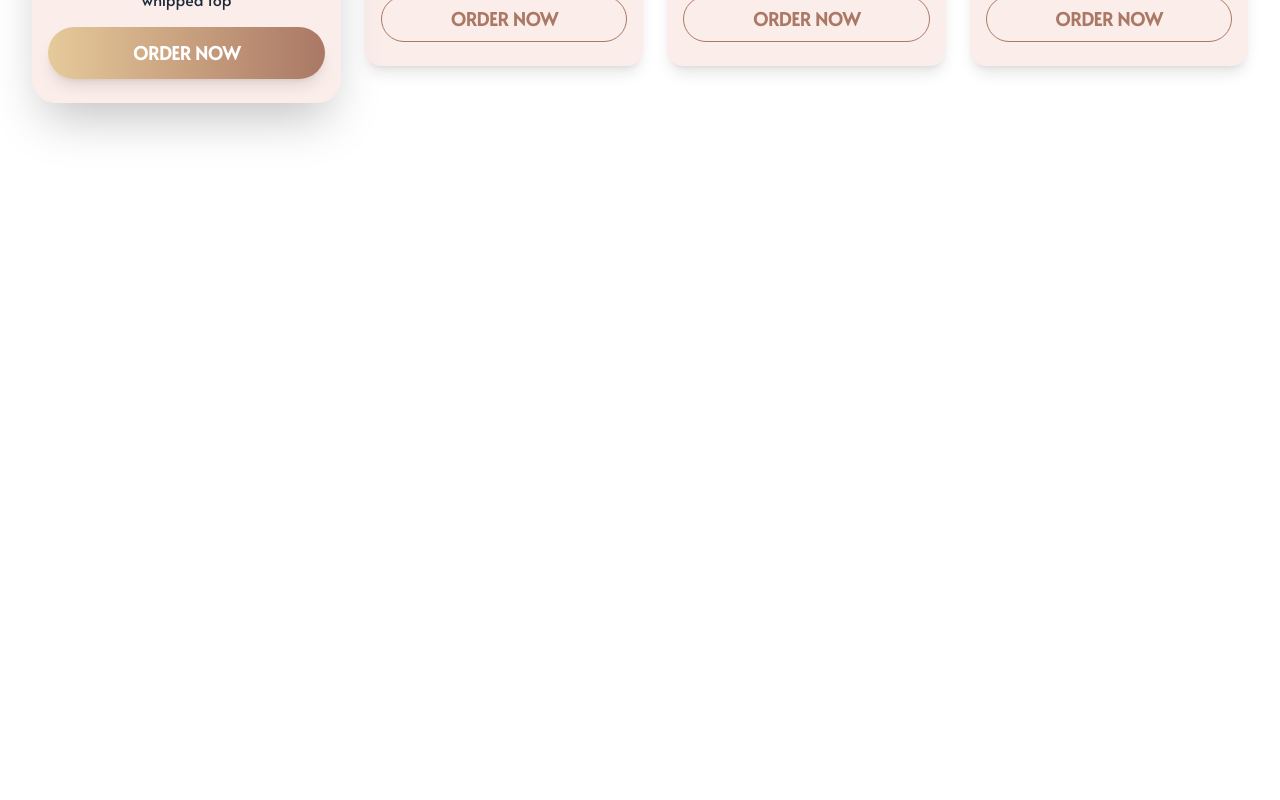
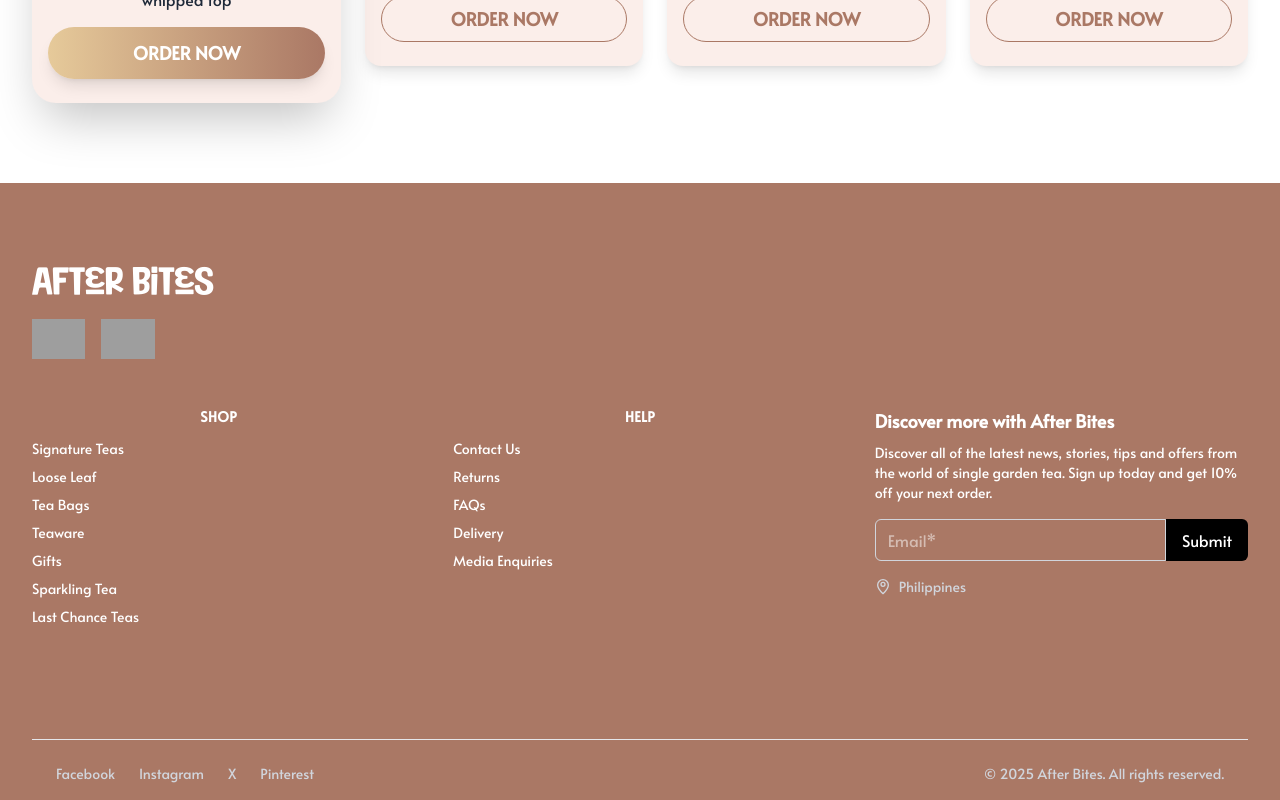
Before and after one commit to itscheche/after-bites, a Next.js app: page / in a window 1280 px wide. Shown: the part 1782-2582 px from the top of the page. Before the commit the page ends 1965 px from the top, so only its background shows below. Built offline with nearby package versions, Linux system fonts and the light colour scheme; grey boxes are pictures that could not be loaded; a web font is replaced by a local one.

Commit message:
added footer contents and modified components in banner and header

```diff
--- a/src/app/components/Banner.tsx
+++ b/src/app/components/Banner.tsx
@@ -1,5 +1,5 @@
 "use client";
-import React, { useEffect, useState, useCallback } from "react";
+import React, { useState, useCallback } from "react";
 import EmblaCarousel from "./EmblaCarousel";
 import "./../css/embla.css";
 import "./../css/sandbox.css";
--- a/src/app/components/Footer.tsx
+++ b/src/app/components/Footer.tsx
@@ -0,0 +1,222 @@
+"use client";
+
+import { useState } from "react";
+import { ChevronDown, ChevronUp } from "lucide-react";
+import Container from "./Container";
+
+export const Footer = () => {
+  const [openSection, setOpenSection] = useState<string | null>(null);
+
+  const toggleSection = (section: string) => {
+    setOpenSection(openSection === section ? null : section);
+  };
+
+  return (
+    <footer className="bg-tertiary text-white font-sans">
+      <Container>
+        <div className="py-20 flex flex-col gap-12">
+          {/* Logo + Awards */}
+          <div>
+            <h2 className="text-4xl font-bakery-goods mb-4">After Bites</h2>
+            <div className="flex gap-4">
+              <img src="/awards/ecovadis.png" alt="EcoVadis" className="h-10" />
+              <img
+                src="/awards/greattaste.png"
+                alt="Great Taste"
+                className="h-10"
+              />
+            </div>
+          </div>
+
+          {/* Links + Newsletter */}
+          <div className="grid grid-cols-1 md:grid-cols-3 gap-12 w-full">
+            {/* Shop Links */}
+            <div>
+              <button
+                className="w-full flex justify-between items-center md:block md:cursor-default"
+                onClick={() => toggleSection("shop")}
+              >
+                <h3 className="text-sm font-semibold uppercase tracking-wide">
+                  Shop
+                </h3>
+                <span className="md:hidden">
+                  {openSection === "shop" ? (
+                    <ChevronUp size={18} />
+                  ) : (
+                    <ChevronDown size={18} />
+                  )}
+                </span>
+              </button>
+
+              <ul
+                className={`overflow-hidden transition-all duration-300 space-y-2 text-sm mt-3 ${
+                  openSection === "shop" ? "max-h-60" : "max-h-0 md:max-h-none"
+                } md:space-y-2`}
+              >
+                <li>
+                  <a href="#" className="hover:underline">
+                    Signature Teas
+                  </a>
+                </li>
+                <li>
+                  <a href="#" className="hover:underline">
+                    Loose Leaf
+                  </a>
+                </li>
+                <li>
+                  <a href="#" className="hover:underline">
+                    Tea Bags
+                  </a>
+                </li>
+                <li>
+                  <a href="#" className="hover:underline">
+                    Teaware
+                  </a>
+                </li>
+                <li>
+                  <a href="#" className="hover:underline">
+                    Gifts
+                  </a>
+                </li>
+                <li>
+                  <a href="#" className="hover:underline">
+                    Sparkling Tea
+                  </a>
+                </li>
+                <li>
+                  <a href="#" className="hover:underline">
+                    Last Chance Teas
+                  </a>
+                </li>
+              </ul>
+            </div>
+
+            {/* Help Links */}
+            <div>
+              <button
+                className="w-full flex justify-between items-center md:block md:cursor-default"
+                onClick={() => toggleSection("help")}
+              >
+                <h3 className="text-sm font-semibold uppercase tracking-wide">
+                  Help
+                </h3>
+                <span className="md:hidden">
+                  {openSection === "help" ? (
+                    <ChevronUp size={18} />
+                  ) : (
+                    <ChevronDown size={18} />
+                  )}
+                </span>
+              </button>
+
+              <ul
+                className={`overflow-hidden transition-all duration-300 space-y-2 text-sm mt-3 ${
+                  openSection === "help" ? "max-h-40" : "max-h-0 md:max-h-none"
+                } md:space-y-2`}
+              >
+                <li>
+                  <a href="#" className="hover:underline">
+                    Contact Us
+                  </a>
+                </li>
+                <li>
+                  <a href="#" className="hover:underline">
+                    Returns
+                  </a>
+                </li>
+                <li>
+                  <a href="#" className="hover:underline">
+                    FAQs
+                  </a>
+                </li>
+                <li>
+                  <a href="#" className="hover:underline">
+                    Delivery
+                  </a>
+                </li>
+                <li>
+                  <a href="#" className="hover:underline">
+                    Media Enquiries
+                  </a>
+                </li>
+              </ul>
+            </div>
+
+            {/* Newsletter */}
+            <div>
+              <h3 className="text-lg font-semibold mb-2">
+                Discover more with After Bites
+              </h3>
+              <p className="text-sm mb-4">
+                Discover all of the latest news, stories, tips and offers from
+                the world of single garden tea. Sign up today and get 10% off
+                your next order.
+              </p>
+              <form className="flex">
+                <input
+                  type="email"
+                  placeholder="Email*"
+                  className="flex-1 px-3 py-2 border border-gray-300 rounded-l-md focus:outline-none focus:ring-1 focus:ring-gray-400"
+                />
+                <button
+                  type="submit"
+                  className="bg-black text-white px-4 py-2 rounded-r-md flex items-center gap-2"
+                >
+                  Submit
+                </button>
+              </form>
+
+              <div className="mt-4 text-sm text-gray-300 flex items-center gap-2">
+                <svg
+                  xmlns="http://www.w3.org/2000/svg"
+                  className="h-4 w-4"
+                  fill="none"
+                  viewBox="0 0 24 24"
+                  stroke="currentColor"
+                >
+                  <path
+                    strokeLinecap="round"
+                    strokeLinejoin="round"
+                    strokeWidth={2}
+                    d="M12 11c1.656 0 3-1.344 3-3s-1.344-3-3-3-3 1.344-3 3 1.344 3 3 3z"
+                  />
+                  <path
+                    strokeLinecap="round"
+                    strokeLinejoin="round"
+                    strokeWidth={2}
+                    d="M12 22s8-7.333 8-13a8 8 0 10-16 0c0 5.667 8 13 8 13z"
+                  />
+                </svg>
+                Philippines
+              </div>
+            </div>
+          </div>
+        </div>
+
+        {/* Bottom Socials */}
+        <div className="border-t border-gray-200 mt-8 pt-6 pb-4 text-sm text-gray-300">
+          <div className="max-w-7xl mx-auto px-6 flex flex-col md:flex-row justify-between items-center gap-4">
+            <div className="flex gap-6">
+              <a href="#" className="hover:text-white">
+                Facebook
+              </a>
+              <a href="#" className="hover:text-white">
+                Instagram
+              </a>
+              <a href="#" className="hover:text-white">
+                X
+              </a>
+              <a href="#" className="hover:text-white">
+                Pinterest
+              </a>
+            </div>
+            <p>
+              &copy; {new Date().getFullYear()} After Bites. All rights
+              reserved.
+            </p>
+          </div>
+        </div>
+      </Container>
+    </footer>
+  );
+};
--- a/src/app/components/Header.tsx
+++ b/src/app/components/Header.tsx
@@ -30,12 +30,12 @@
           <ul className="font-sans lg:flex hidden gap-7">
             <li>
               <a href="" className="relative no-underline after-line">
-                Our Products
+                Shop
               </a>
             </li>
             <li>
               <a href="" className="relative no-underline after-line">
-                Same Day Orders
+                Our Story
               </a>
             </li>
             <li>
--- a/src/app/page.tsx
+++ b/src/app/page.tsx
@@ -2,6 +2,7 @@
 
 import Announcement from "./components/Announcement";
 import { Banner } from "./components/Banner";
+import { Footer } from "./components/Footer";
 import { Header } from "./components/Header";
 import { Products } from "./components/Products";
 import { Services } from "./components/Services";
@@ -21,6 +22,9 @@
         <Services />
         <Products />
       </main>
+
+      {/* Footer */}
+      <Footer />
     </div>
   );
 }
```
